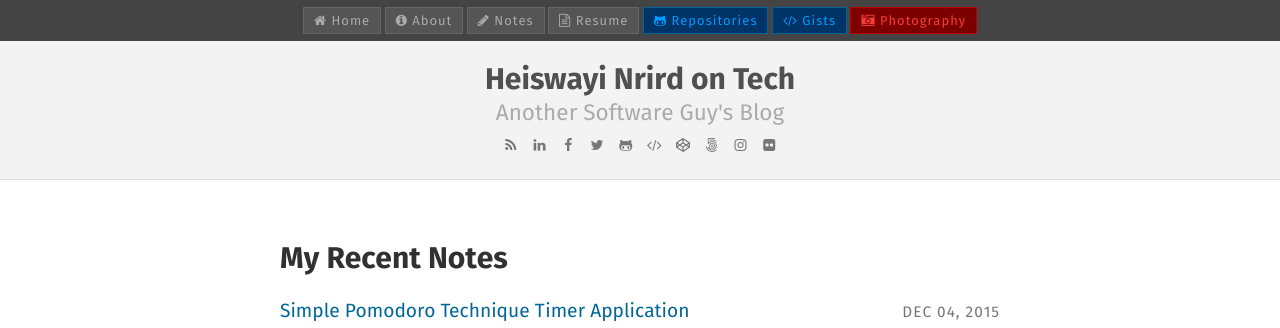
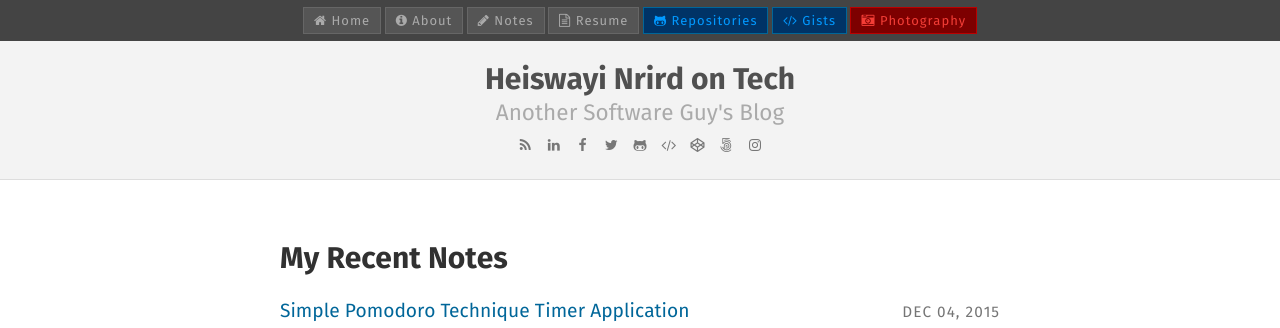
Before and after one commit to x-axis/heiswayi.github.io, a Jekyll site: the page built from index.html, in a window 1280 px wide. Shown: the top 328 px of the page. Built offline with Jekyll 4.4.1, drawn with Linux system fonts in a browser that asks for light colours; nearby versions of some CDN libraries; Markdown is read by kramdown in place of the engine named in the settings.

Commit message:
Remove Flickr

```diff
--- a/_includes/social_links.html
+++ b/_includes/social_links.html
@@ -8,5 +8,4 @@
   <a href="http://codepen.io/heiswayi/" title="CodePen" target="_blank"><i class="fa fa-codepen"></i></a>
   <a href="https://500px.com/heiswayi" title="500px" target="_blank"><i class="fa fa-500px"></i></a>
   <a href="https://instagram.com/heiswayi.nrird/" title="Instagram" target="_blank"><i class="fa fa-instagram"></i></a>
-  <a href="https://www.flickr.com/photos/heiswayi-nrird/" title="Flickr" target="_blank"><i class="fa fa-flickr"></i></a>
 </div>
```
